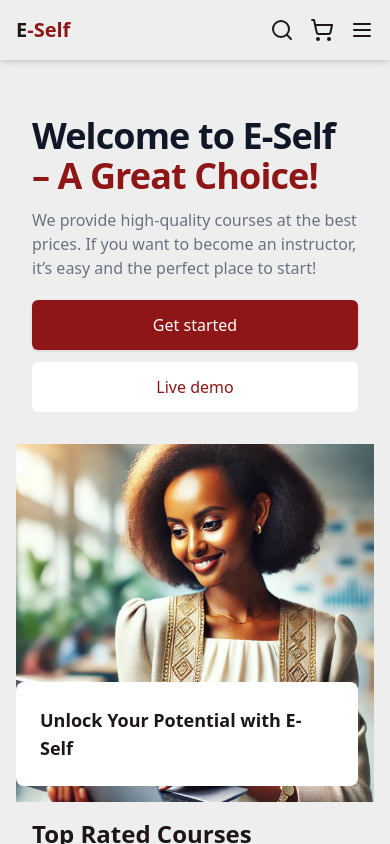
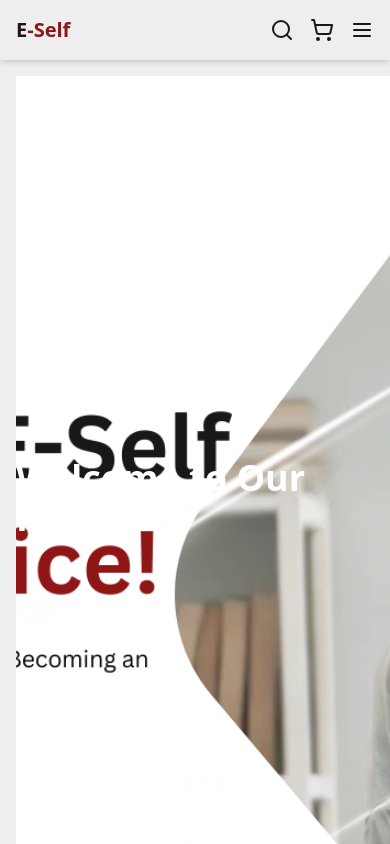
Before and after one commit to NegedeTekleyes/E-self-Lerning, a Next.js app in the folder e-self/: page / in a window 390 px wide. Shown: the top 844 px of the page. Built offline with nearby package versions, Linux system fonts and the light colour scheme.

Commit message:
modfy hero sction

```diff
--- a/e-self/app/(components)/student/Hero.tsx
+++ b/e-self/app/(components)/student/Hero.tsx
@@ -1,55 +1,26 @@
-// app/(components)/Hero.tsx
-import Image from 'next/image';
+"use client";
 
-export default function Hero() {
- return (
- <div className="relative bg-[#EEEEEE] overflow-hidden z-40">
- <div className="max-w-7xl mx-auto">
- <div className="relative z-10 pb-8 bg-[#EEEEEE] sm:pb-16 md:pb-20 lg:max-w-2xl lg:w-full lg:pb-28 xl:pb-32">
- <main className="mt-10 mx-auto max-w-7xl px-4 sm:mt-12 sm:px-6 md:mt-16 lg:mt-20 lg:px-8 xl:mt-28">
- <div className="sm:text-center lg:text-left">
- <h1 className="text-4xl tracking-tight font-extrabold text-gray-900 sm:text-5xl md:text-6xl">
- <span className="block xl:inline">Welcome to E-Self</span>
- <span className="block text-[#8E1616] xl:inline"> – A Great Choice!</span>
- </h1>
- <p className="mt-3 text-base text-gray-500 sm:mt-5 sm:text-lg sm:max-w-xl sm:mx-auto md:mt-5 md:text-xl lg:mx-0">
- We provide high-quality courses at the best prices. If you want to become an instructor, it’s easy and the perfect place to start!
- </p>
- <div className="mt-5 sm:mt-8 sm:flex sm:justify-center lg:justify-start">
- <div className="rounded-md shadow">
- <a
- href="#"
- className="w-full flex items-center justify-center px-8 py-3 border border-transparent text-base font-medium rounded-md text-white bg-[#8E1616] hover:bg-[#D84040] md:py-4 md:text-lg md:px-10"
- >
- Get started
- </a>
- </div>
- <div className="mt-3 sm:mt-0 sm:ml-3">
- <a
- href="#"
- className="w-full flex items-center justify-center px-8 py-3 border border-transparent text-base font-medium rounded-md text-[#8E1616] bg-white hover:bg-gray-100 md:py-4 md:text-lg md:px-10"
- >
- Live demo
- </a>
- </div>
- </div>
- </div>
- </main>
- </div>
- </div>
- <div className="lg:absolute lg:inset-y-0 lg:right-0 lg:w-1/2">
- <Image
- className="h-56 w-full object-cover sm:h-72 md:h-96 lg:w-full lg:h-full"
- src="/hero-image.jpg"
- alt=""
- width={500} // Adjust as needed
- height={500} // Adjust as needed
- layout="responsive"
- />
- <div className="absolute bottom-0 right-0 p-6 bg-white bg-opacity-75 rounded-lg mr-4 mb-4">
- <p className="text-lg font-semibold">Unlock Your Potential with E-Self</p>
- </div>
- </div>
- </div>
- );
-}
+const Hero = () => {
+  return (
+    <section
+      className="relative flex items-center justify-center h-screen w-screen bg-cover bg-center bg-no-repeat animate-bg-move"
+      style={{ backgroundImage: "url('/Untitled (Website).png')" }} // Ensure image is inside public/ folder
+    >
+      <h1 className="text-white text-4xl font-bold">Welcome to Our Platform</h1>
+      <style>
+        {`
+          @keyframes bgMove {
+            0% { background-position: center center; }
+            50% { background-position: center bottom; }
+            100% { background-position: center center; }
+          }
+          .animate-bg-move {
+            animation: bgMove 10s infinite alternate ease-in-out;
+          }
+        `}
+      </style>
+    </section>
+  );
+};
+
+export default Hero;
--- /dev/null
+++ b/e-self/app/(components)/student/hero-test.tsx
@@ -0,0 +1,44 @@
+"use client";
+
+import Image from "next/image";
+
+const Hero = () => {
+  return (
+    <section className="relative flex items-center justify-center bg-gray-100 px-6 py-16">
+      <div className="container mx-auto flex flex-col md:flex-row items-center">
+        {/* Left Side: Text Content */}
+        <div className="md:w-1/2 text-center md:text-left">
+          <h1 className="text-4xl font-bold text-black">
+            Welcome to E-Self–
+            <span className="relative">
+              <span className="before:absolute before:w-12 before:h-1 before:bg-black before:bottom-1 before:left-0"></span>
+            </span>
+          </h1>
+          <h2 className="text-4xl font-bold text-purple-600 mt-2">
+            A Great Choice!
+          </h2>
+          <p className="mt-4 text-gray-700">
+            We provide high-quality courses at the best prices. If you want to
+            become an instructor, it’s easy and the perfect place to start!
+          </p>
+        </div>
+
+        {/* Right Side: Image with Shape Effect */}
+        <div className="md:w-1/2 relative mt-10 md:mt-0">
+          <div className="relative w-full max-w-sm">
+            <div className="absolute inset-y-0 right-0 w-3/4 bg-gray-200 skew-x-12"></div>
+            <Image
+              src="/Untitled (Website).png" // Ensure this is the correct path
+              width={500}
+              height={500}
+              alt="Instructor"
+              className="relative z-10 rounded-lg"
+            />
+          </div>
+        </div>
+      </div>
+    </section>
+  );
+};
+
+export default Hero;
```
Also changed, not shown: e-self/public/Untitled (Website).png (added), 1 other file (tests, documents, lock files or other folders).
